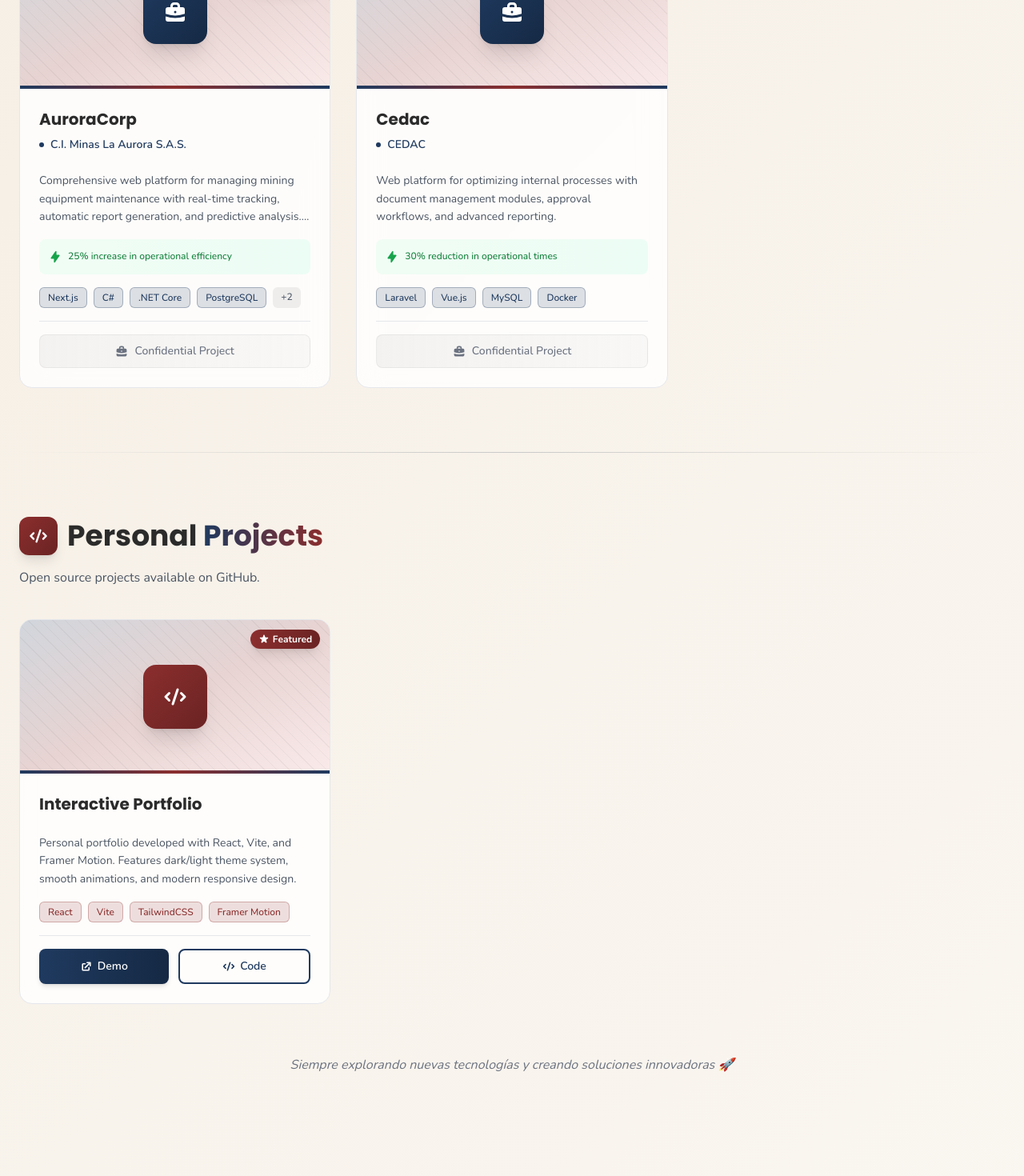
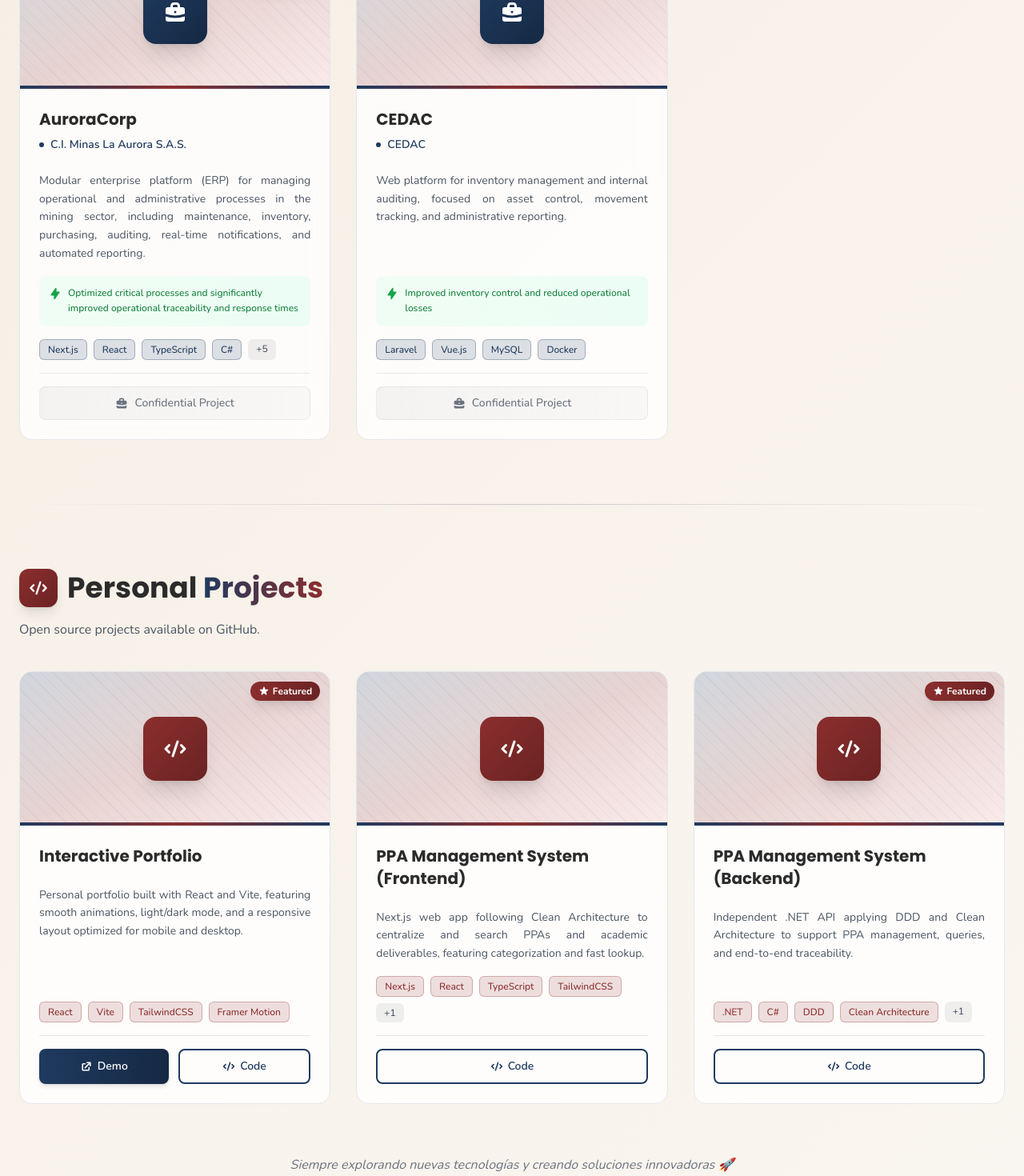
Before and after one commit to UnaTasitaConTe/unatasitaconte.github.io, a React (Vite) app: page / in a window 1280 px wide. Shown: the part 3620-5090 px from the top of the page at 80% size. Built offline with nearby package versions, Linux system fonts and the light colour scheme.

Commit message:
refactorazación de traduccion

```diff
--- a/src/components/Projects.jsx
+++ b/src/components/Projects.jsx
@@ -124,7 +124,7 @@
           </div>
 
           {/* Descripción */}
-          <p className="text-sm text-gray-600 dark:text-gray-400 mb-4 line-clamp-3 leading-relaxed flex-1">
+          <p className="text-sm text-gray-600 dark:text-gray-400 mb-4  leading-relaxed flex-1" style={{textAlign: 'justify'}}>
             {project.description}
           </p>
 
--- a/src/data/education.js
+++ b/src/data/education.js
@@ -31,8 +31,22 @@
       }
     }
   },
+
   {
     id: 3,
+    institution: "FESC",
+    translations: {
+      es: {
+        degree: "Diplomado Full Stack",
+        status: "Completado"
+      },
+      en: {
+        degree: "Full Stack Diploma",
+        status: "Completed"
+      }
+    }
+  },  {
+    id: 4,
     institution: "SENA",
     translations: {
       es: {
@@ -45,18 +59,4 @@
       }
     }
   },
-  {
-    id: 4,
-    institution: "FESC",
-    translations: {
-      es: {
-        degree: "Diplomado Full Stack",
-        status: "Completado"
-      },
-      en: {
-        degree: "Full Stack Diploma",
-        status: "Completed"
-      }
-    }
-  }
 ];
--- a/src/data/projects.js
+++ b/src/data/projects.js
@@ -6,40 +6,58 @@
   {
     id: 1,
     company: "C.I. Minas La Aurora S.A.S.",
-    technologies: ["Next.js", "C#", ".NET Core", "PostgreSQL", "Docker", "RabbitMQ"],
+    technologies: [
+      "Next.js",
+      "React",
+      "TypeScript",
+      "C#",
+      ".NET",
+      "PostgreSQL",
+      "Redis",
+      "RabbitMQ",
+      "Docker"
+    ],
     featured: true,
     translations: {
       es: {
         name: "AuroraCorp",
-        description: "Desarrollo de plataforma web para la gestión de procesos, seguimiento en tiempo real y generación de reportes automáticos para la optimización del mantenimiento de equipos mineros. Incluye módulos de planificación, ejecución y auditoría.",
-        impact: "Incremento en productividad y manejo de recursos y tiempos"
+        description:
+          "Plataforma empresarial (ERP) modular para la gestión de procesos operativos y administrativos en el sector minero, con módulos de mantenimiento, inventarios, compras, auditoría, notificaciones en tiempo real y reportes automáticos.",
+        impact:
+          "Optimización de procesos críticos y mejora significativa en la trazabilidad y tiempos de gestión"
       },
       en: {
         name: "AuroraCorp",
-        description: "Comprehensive web platform for managing mining equipment maintenance with real-time tracking, automatic report generation, and predictive analysis. Includes planning, execution, and audit modules.",
-        impact: "25% increase in operational efficiency"
+        description:
+          "Modular enterprise platform (ERP) for managing operational and administrative processes in the mining sector, including maintenance, inventory, purchasing, auditing, real-time notifications, and automated reporting.",
+        impact:
+          "Optimized critical processes and significantly improved operational traceability and response times"
       }
     }
-  },
-  {
+  },  {
     id: 2,
     company: "CEDAC",
     technologies: ["Laravel", "Vue.js", "MySQL", "Docker"],
     featured: false,
     translations: {
       es: {
-        name: "Cedac",
-        description: "Plataforma web para la auditoría e inventario de la empresa CEDAC de Cúcuta",
-        impact: "Reducción de pérdidas y control de inventarios"
+        name: "CEDAC",
+        description:
+          "Plataforma web para la gestión de inventarios y auditoría interna, enfocada en el control de activos, seguimiento de movimientos y generación de reportes administrativos.",
+        impact:
+          "Mayor control de inventarios y reducción de pérdidas operativas"
       },
       en: {
-        name: "Cedac",
-        description: "Web platform for optimizing internal processes with document management modules, approval workflows, and advanced reporting.",
-        impact: "30% reduction in operational times"
+        name: "CEDAC",
+        description:
+          "Web platform for inventory management and internal auditing, focused on asset control, movement tracking, and administrative reporting.",
+        impact:
+          "Improved inventory control and reduced operational losses"
       }
     }
   }
 ];
+
 
 // Personal projects (public code)
 export const personalProjects = [
@@ -47,20 +65,60 @@
     id: 1,
     technologies: ["React", "Vite", "TailwindCSS", "Framer Motion"],
     demo: "#",
-    github: "https://github.com/UnaTasitaConTe",
+    github: "https://github.com/UnaTasitaConTe/unatasitaconte.github.io",
     featured: true,
     translations: {
       es: {
-        name: "Portfolio",
-        description: "Portafolio personal desarrollado con React, Vite y Framer Motion. Incluye sistema de temas claro/oscuro, animaciones fluidas y diseño responsive moderno."
+        name: "Portafolio Interactivo",
+        description:
+          "Portafolio personal desarrollado con React y Vite, con animaciones fluidas, modo claro/oscuro y diseño responsive optimizado para móvil y escritorio."
       },
       en: {
         name: "Interactive Portfolio",
-        description: "Personal portfolio developed with React, Vite, and Framer Motion. Features dark/light theme system, smooth animations, and modern responsive design."
+        description:
+          "Personal portfolio built with React and Vite, featuring smooth animations, light/dark mode, and a responsive layout optimized for mobile and desktop."
+      }
+    }
+  } , {
+    id: 2,
+    technologies: ["Next.js", "React", "TypeScript", "TailwindCSS", "Clean Architecture"],
+    //demo: "#",
+    github: "https://github.com/UnaTasitaConTe/SIGEPP-FRONTEND",
+    //demo: "#",
+    translations: {
+      es: {
+        name: "Sistema de Gestión de PPAs (Frontend)",
+        description:
+          "Aplicación web en Next.js bajo Clean Architecture para centralizar y consultar PPAs y entregables académicos, con búsqueda y categorización."
+      },
+      en: {
+        name: "PPA Management System (Frontend)",
+        description:
+          "Next.js web app following Clean Architecture to centralize and search PPAs and academic deliverables, featuring categorization and fast lookup."
+      }
+    }
+  },
+  {
+    id: 3,
+    technologies: [".NET", "C#", "DDD", "Clean Architecture", "REST API"],
+    //demo: "#",
+    github: "https://github.com/UnaTasitaConTe/SIGEPP",
+    featured: true,
+    translations: {
+      es: {
+        name: "Sistema de Gestión de PPAs (Backend)",
+        description:
+          "API en .NET desarrollada como proyecto independiente, aplicando DDD y Clean Architecture para soportar la gestión de PPAs, consultas y trazabilidad."
+      },
+      en: {
+        name: "PPA Management System (Backend)",
+        description:
+          "Independent .NET API applying DDD and Clean Architecture to support PPA management, queries, and end-to-end traceability."
       }
     }
   }
 ];
 
+
 // Combined export for compatibility
 export const projects = [...professionalProjects, ...personalProjects];
```
